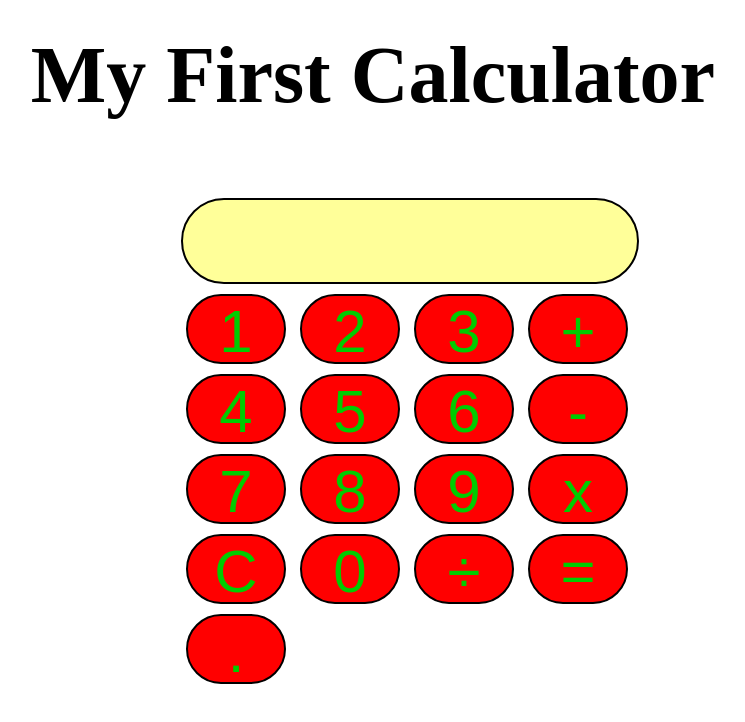
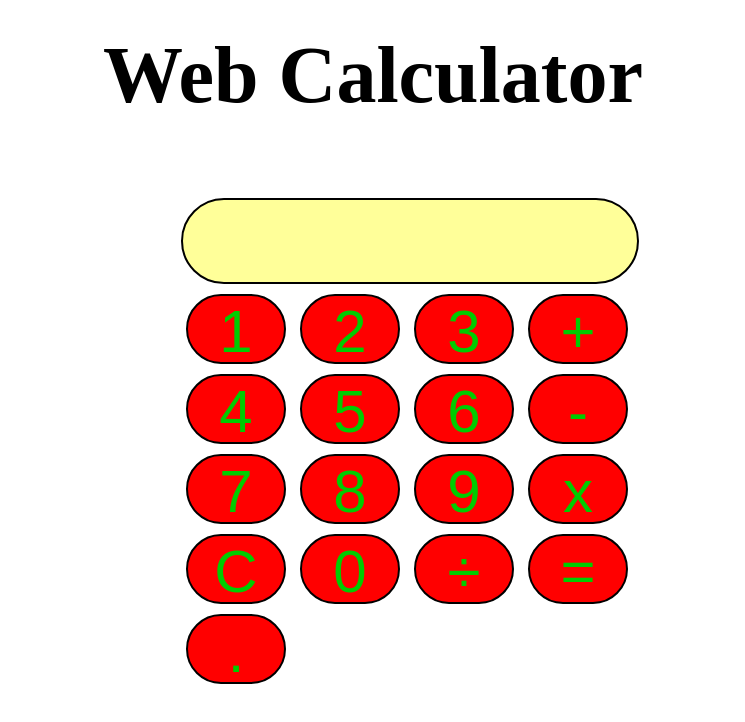
Before and after one commit to devansh9011/Calculator, a plain HTML site: page index.html in a window 1280 px wide. Shown: the whole page, without its empty margins (257-1002 px from the left). Drawn offline with Linux system fonts and the light colour scheme.

Commit message:
Update index.html

```diff
--- a/index.html
+++ b/index.html
@@ -5,7 +5,7 @@
 <link rel="stylesheet" type="text/css" href="mystyle.css">
 
 <body>
-	<h1>My First Calculator</h1>
+	<h1>Web Calculator</h1>
 	<br>
 	<form id="myform" Name="calc">
 		<input id="dis" name="display">
```
